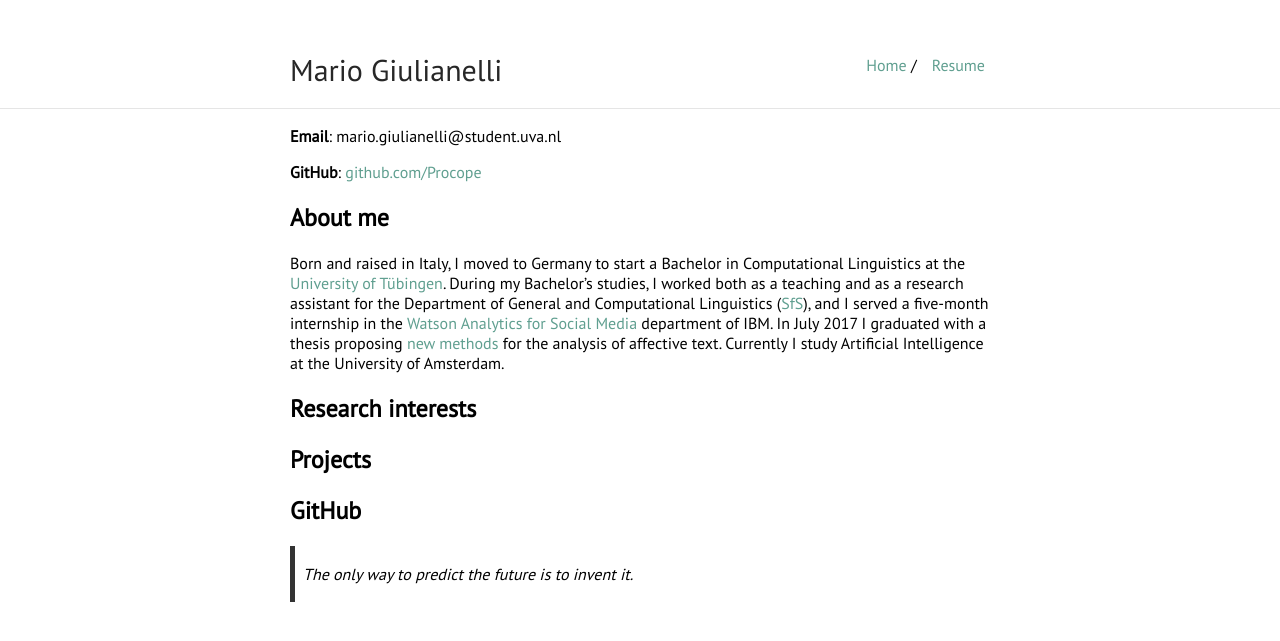
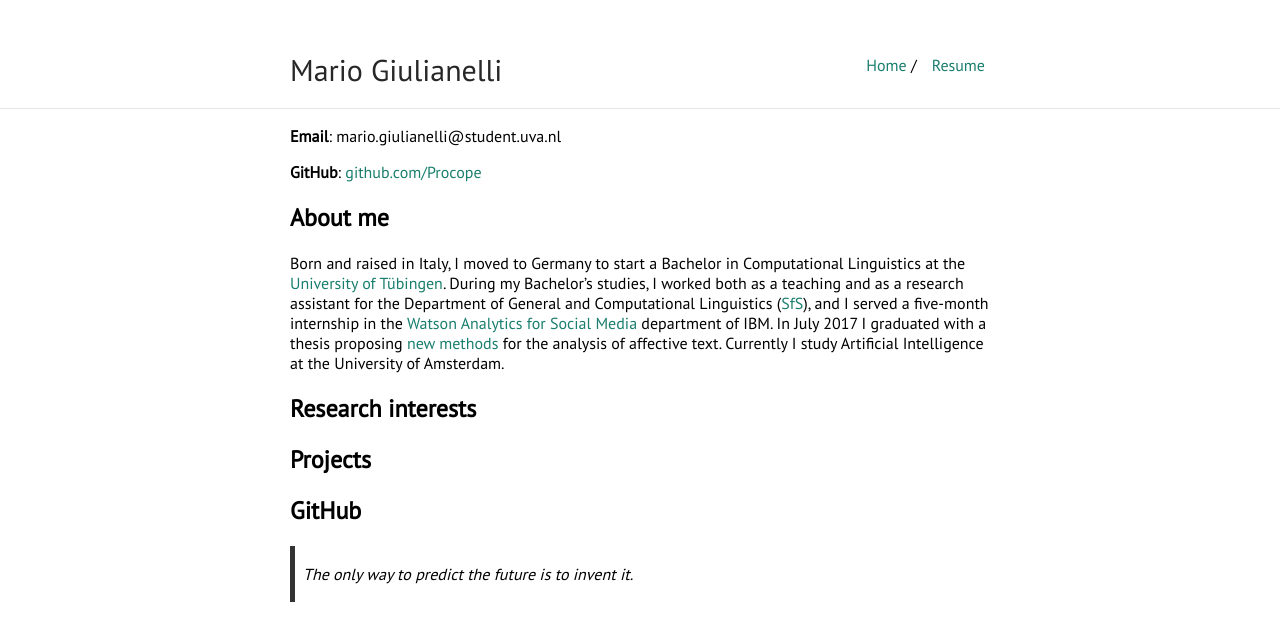
Before and after one commit to glnmario/glnmario.github.io, a Jekyll site: the page built from index.md, in a window 1280 px wide. Shown: the top 641 px of the page. Built offline with Jekyll 4.4.1, drawn with Linux system fonts in a browser that asks for light colours.

Commit message:
Update vars.scss

```diff
--- a/_sass/vars.scss
+++ b/_sass/vars.scss
@@ -2,7 +2,7 @@
  * Customization Variables
  */
 
-$accent: #609F90;
+$accent: #197E6D;
 $image-size: 85px;
 
 /*
```
